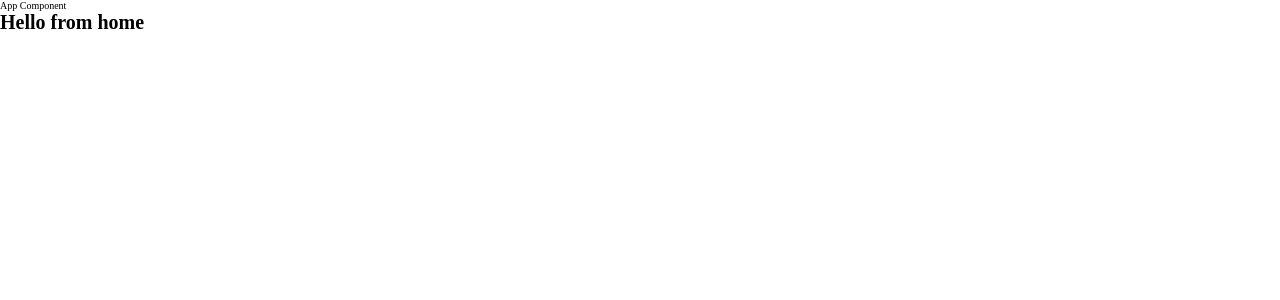
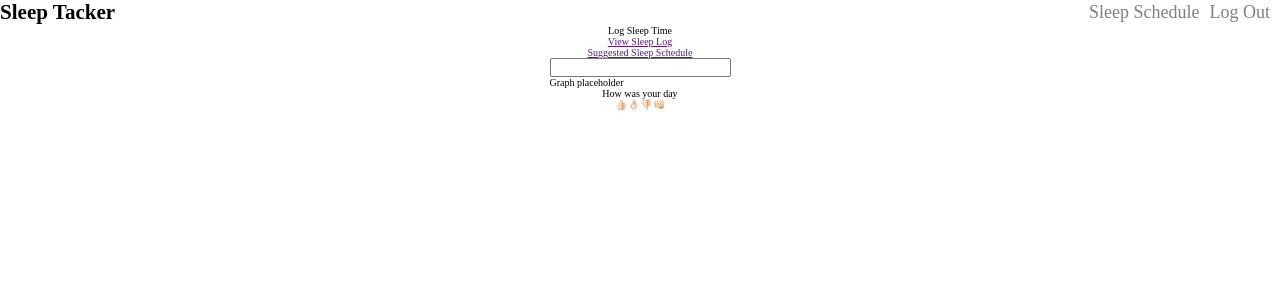
Before and after one commit to lambda-build-week-sleep-tracker/FE-Sleep-Tracker, a React (Create React App) app: page / in a window 1280 px wide. Shown: the top 300 px of the page. Built offline with nearby package versions, Linux system fonts and the light colour scheme; the HTML template or start-up script is replaced by a standard one.

Commit message:
home framework built and styleing begotten

```diff
--- a/src/App.js
+++ b/src/App.js
@@ -8,12 +8,13 @@ import LoginForm from './components/LoginForm/LoginForm';
 import SignUpForm from './components/signUpForm/SignUpForm';
 import SleepLog from './components/SleepLog/SleepLog';
 import Home from './components/Home/Home'
+import Nav from './components/Nav/Nav'
 
 
 function App() {
   return (
     <div className="App">
-      <p>App Component</p>
+      <Nav />
       <Home />
       {/* <LoginForm/>
 			<SignUpForm/> */}
--- a/src/components/Home/Home.jsx
+++ b/src/components/Home/Home.jsx
@@ -1,8 +1,24 @@
 import React from 'react'
+import './home.scss'
 
 function Home() {
     return (
-        <h1>Hello from home</h1>
+        <div className="home">
+            <div>Log Sleep Time</div>
+            <a href="">View Sleep Log</a>
+            <a href="">Suggested Sleep Schedule</a>
+            <div className="graph-container">
+                <input type="text"/>
+                <div>Graph placeholder</div>
+            </div>
+            <p>How was your day</p>
+            <div className="emoji-holder">
+                <div className="emoji">👍🏻</div>
+                <div className="emoji">👌🏻</div>
+                <div className="emoji">👎🏻</div>
+                <div className="emoji">👊🏻</div>
+            </div>
+        </div>
     )
 }
 
--- a/src/components/Home/home.scss
+++ b/src/components/Home/home.scss
@@ -0,0 +1,14 @@
+.home {
+    display: flex;
+    flex-direction: column;
+    justify-content: center;
+    align-items: center;
+
+    .emoji-holder {
+        display: flex;
+    }
+
+    a {
+        display: block;
+    }
+}
--- /dev/null
+++ b/src/components/Nav/Nav.jsx
@@ -0,0 +1,19 @@
+import React from 'react';
+import './nav.scss'
+
+function Nav() {
+    return (
+        <div className='nav-container'>
+            <h3>Sleep Tacker</h3>
+
+            <nav>
+
+                <a href="#" className="navlink">Sleep Schedule</a>
+                <a href="#" className="navlink">Log Out</a>
+
+            </nav>
+        </div>
+    )
+}
+
+export default Nav
--- /dev/null
+++ b/src/components/Nav/nav.scss
@@ -0,0 +1,12 @@
+.nav-container {
+    display: flex;
+    justify-content: space-between;
+    align-items: center;
+    font-size: 1.8rem;
+
+    .navlink {
+        text-decoration: none;
+        color: grey;
+        margin-right: 10px;
+    }
+}
```
